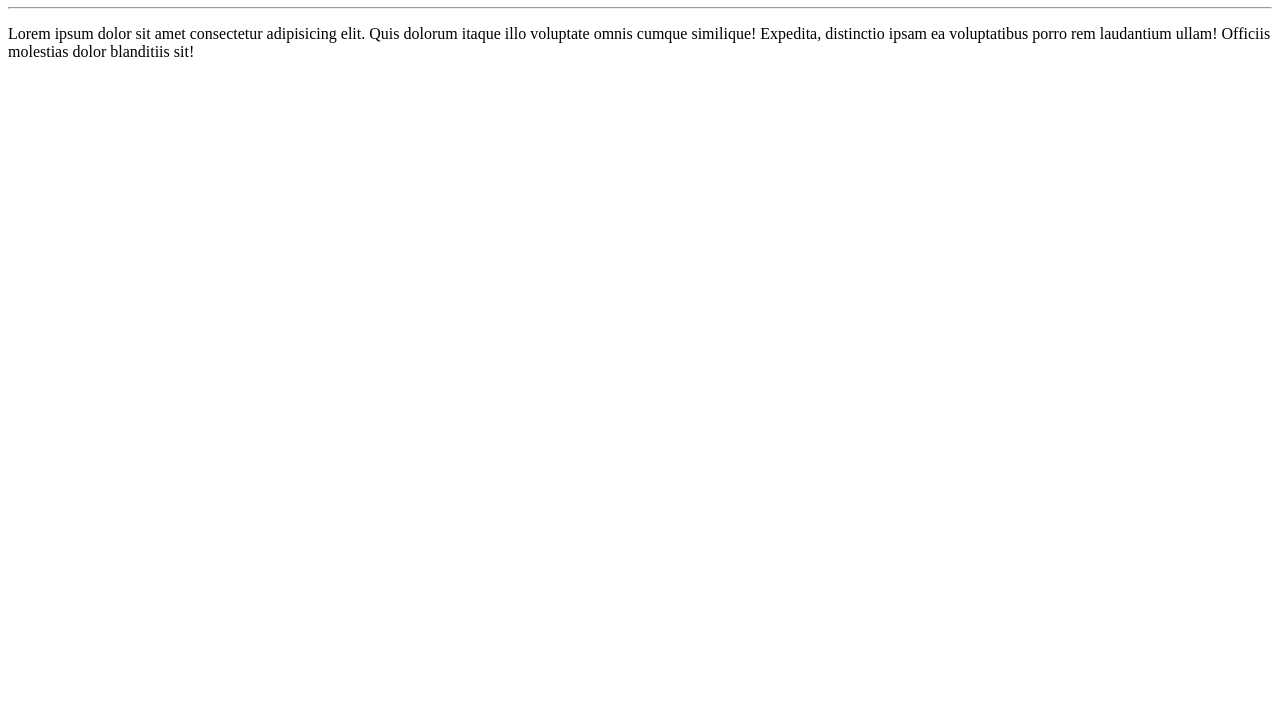
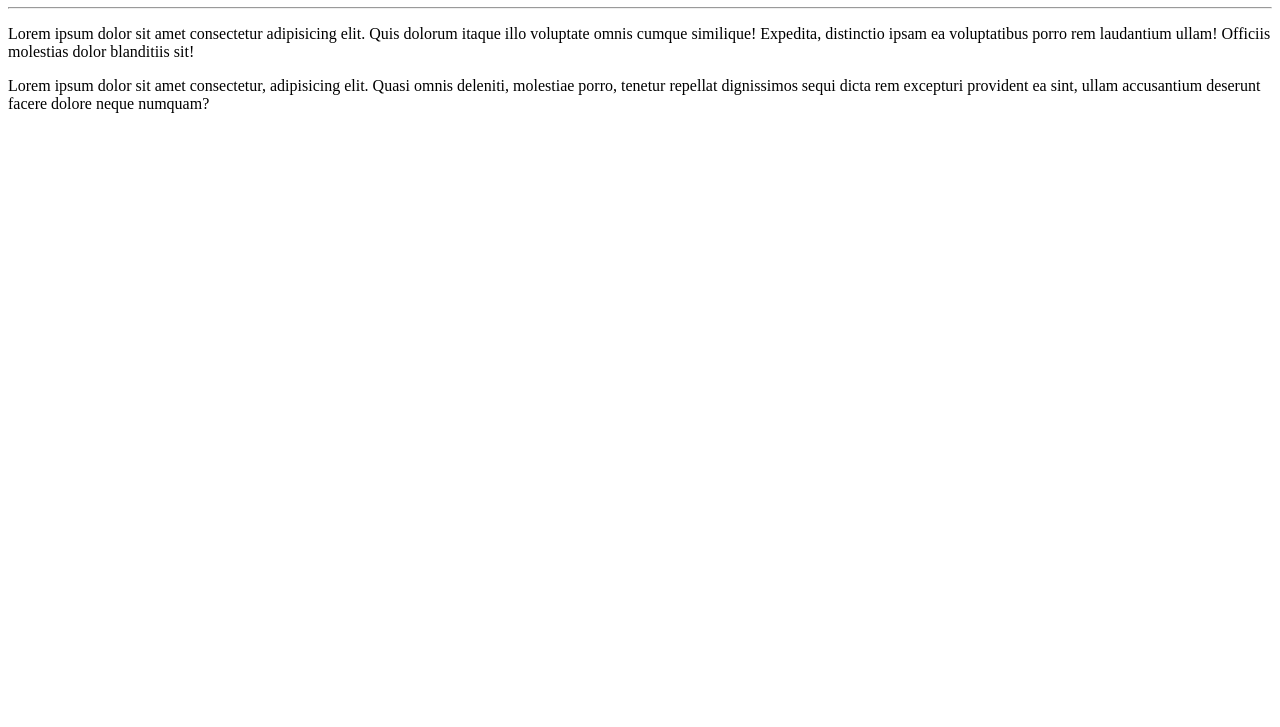
Before and after one commit to BiaM4/Ola-Mundo, a plain HTML site: page index.html in a window 1280 px wide. Shown: the part 73-800 px from the top of the page. Drawn offline with Linux system fonts and the light colour scheme.

Commit message:
novo loren

```diff
--- a/index.html
+++ b/index.html
@@ -10,5 +10,6 @@
     <h1>Olá, mundo!</h1>
     <hr>
     <p>Lorem ipsum dolor sit amet consectetur adipisicing elit. Quis dolorum itaque illo voluptate omnis cumque similique! Expedita, distinctio ipsam ea voluptatibus porro rem laudantium ullam! Officiis molestias dolor blanditiis sit!</p>
+    <p>Lorem ipsum dolor sit amet consectetur, adipisicing elit. Quasi omnis deleniti, molestiae porro, tenetur repellat dignissimos sequi dicta rem excepturi provident ea sint, ullam accusantium deserunt facere dolore neque numquam?</p>
 </body>
 </html>
```
